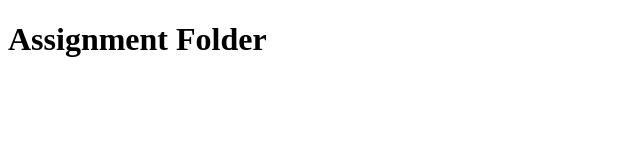
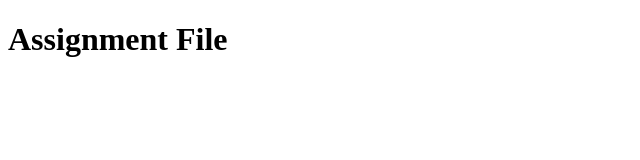
Before and after one commit to msghanwat/Assignment12, a plain HTML site: page index.html in a window 1280 px wide. Shown: the full height of the page, 0-640 px from the left. Drawn offline with Linux system fonts and the light colour scheme.

Commit message:
new file

```diff
--- a/index.html
+++ b/index.html
@@ -1,6 +1,7 @@
 <!DOCTYPE html>
 <html>
+    <head></head>
     <body>
-        <h1>Assignment Folder</h1>
+        <h1>Assignment File</h1>
     </body>
 </html>
```
